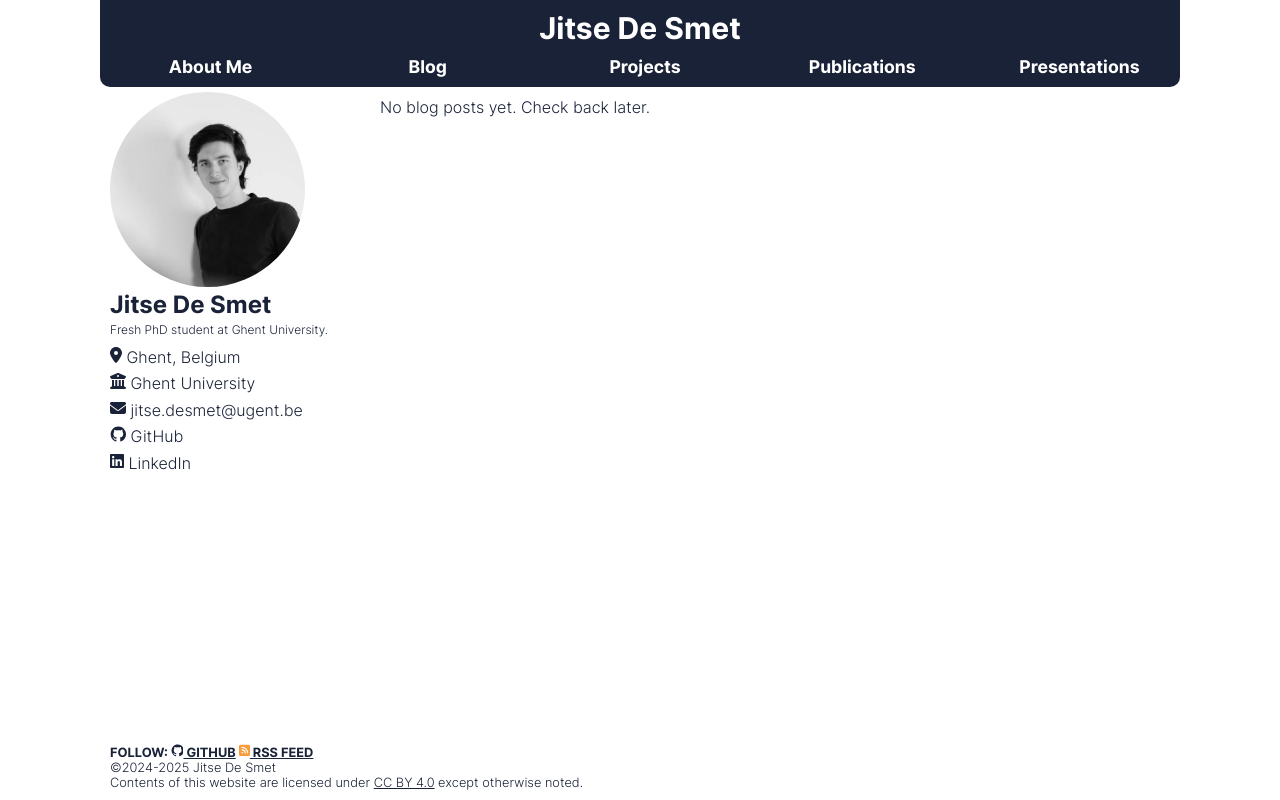
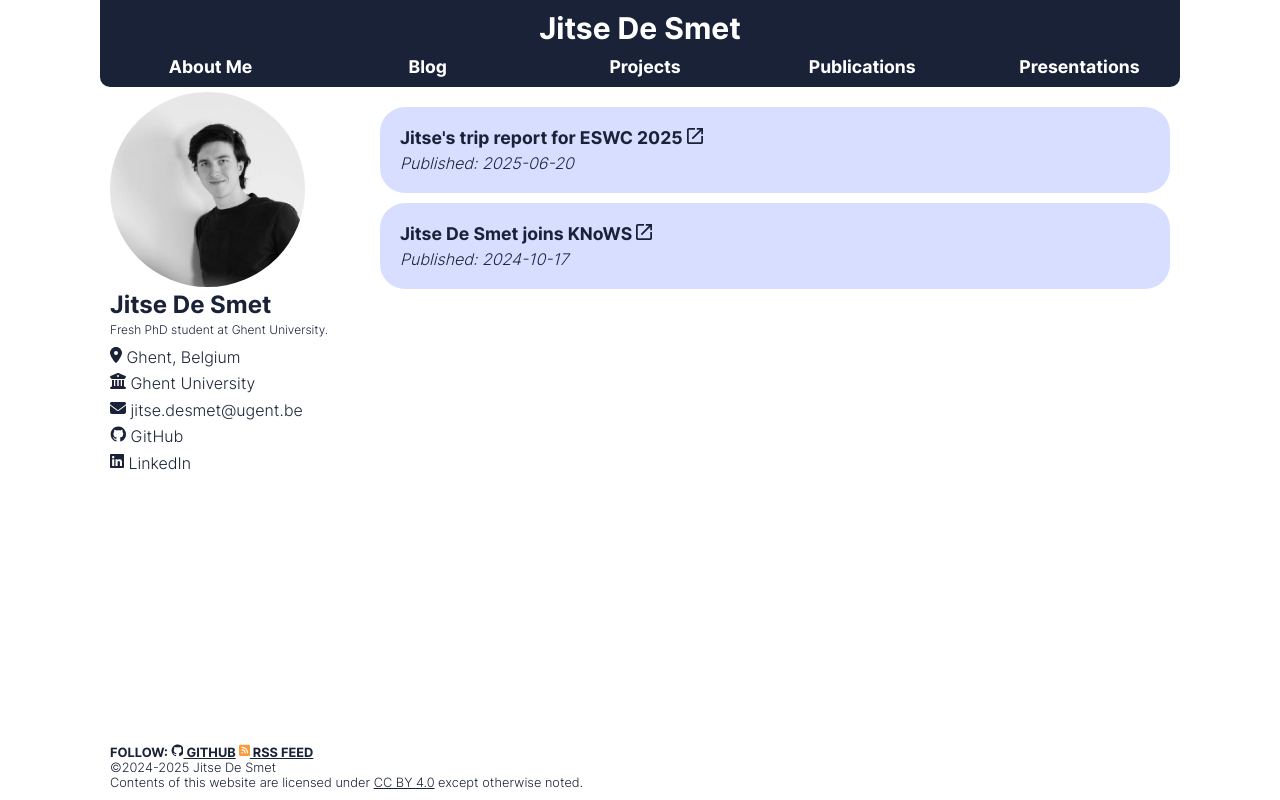
Before and after one commit to jitsedesmet/website, a SvelteKit app: page /blog in a window 1280 px wide. Built offline with nearby package versions, Linux system fonts and the light colour scheme.

Commit message:
link blogs written for knows

```diff
--- a/src/lib/IconsSvg.svelte
+++ b/src/lib/IconsSvg.svelte
@@ -167,6 +167,11 @@
           box: [512, 512],
           // Origin, slideshow: fonts.google.com/icons
           svg: `<path d="M 184.88889,384 384,256 184.88889,128 Z M 56.888889,512 Q 33.422222,512 16.711111,495.28889 0,478.57778 0,455.11111 V 56.888889 Q 0,33.422222 16.711111,16.711111 33.422222,0 56.888889,0 H 455.11111 Q 478.57778,0 495.28889,16.711111 512,33.422222 512,56.888889 V 455.11111 q 0,23.46667 -16.71111,40.17778 Q 478.57778,512 455.11111,512 Z m 0,-56.88889 H 455.11111 V 56.888889 H 56.888889 Z m 0,-398.222221 V 455.11111 Z"/>`
+      },
+      external: {
+        box: [720, 720],
+        // Origin, slideshow: fonts.google.com/icons
+        svg: `<path d="M 80,720 Q 47,720 23.5,696.5 0,673 0,640 V 80 Q 0,47 23.5,23.5 47,0 80,0 H 360 V 80 H 80 V 640 H 640 V 360 h 80 v 280 q 0,33 -23.5,56.5 Q 673,720 640,720 Z M 268,508 212,452 584,80 H 440 V 0 H 720 V 280 H 640 V 136 Z"/>`
       }
     } as const;
     let displayIcon = icons[name];
--- a/src/lib/LinkProjectBox.svelte
+++ b/src/lib/LinkProjectBox.svelte
@@ -1,5 +1,6 @@
 <script lang="ts">
     import type {Snippet} from "svelte";
+    import IconsSvg from "$lib/IconsSvg.svelte";
 
     interface Props {
         additionalLinks?: Snippet;
@@ -15,7 +16,7 @@
     {@render img?.()}
 
     <div class="title">
-        {title}
+        {title} <IconsSvg name="external"/>
     </div>
 
     <div class="info">
--- a/src/routes/blog/+page.svelte
+++ b/src/routes/blog/+page.svelte
@@ -1,6 +1,41 @@
+<script>
+import IconsSvg from "$lib/IconsSvg.svelte";
+</script>
+
 <svelte:head>
     <title>Blog | Jitse De Smet</title>
     <meta name="description" content="Blog of Jitse De Smet">
 </svelte:head>
 
-No blog posts yet. Check back later.
+
+<a href="https://knows.idlab.ugent.be/news/eswc2025-trip-report/" class="entry" target="_blank">
+    <h2>Jitse's trip report for ESWC 2025 <IconsSvg name="external"/></h2>
+    <span class="published">2025-06-20</span>
+</a>
+
+<a href="https://knows.idlab.ugent.be/news/new-colleague-jitse-de-smet/" class="entry" target="_blank">
+    <h2>Jitse De Smet joins KNoWS <IconsSvg name="external"/></h2>
+    <span class="published">2024-10-17</span>
+</a>
+
+
+<style>
+    .entry {
+        display: block;
+        background: var(--color-secondary);
+        padding: 20px;
+        border-radius: 25px;
+        margin: 10px 0;
+    }
+    h2 {
+        margin: 0 0 5px 0;
+        font-weight: bold;
+        font-size: 1.1rem;
+    }
+    .published {
+        font-style: italic;
+    }
+    .published::before {
+        content: 'Published: ';
+    }
+</style>
```
